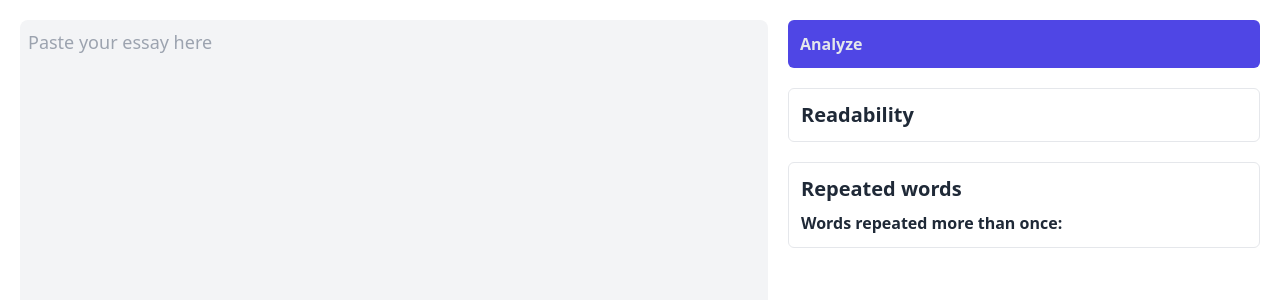
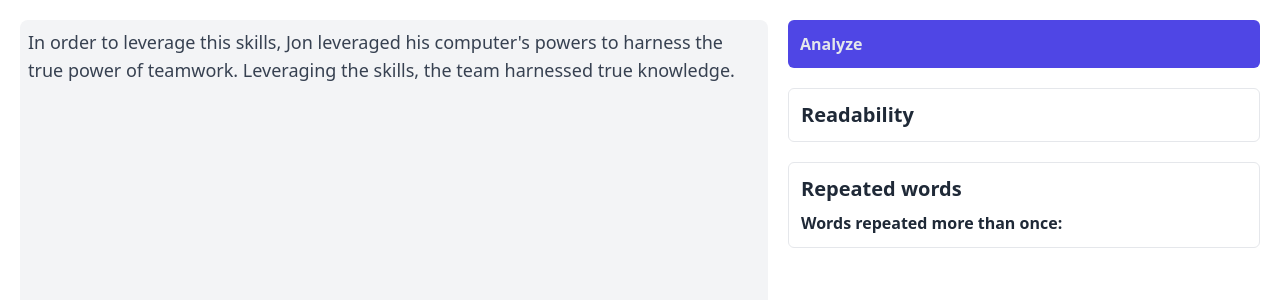
Before and after one commit to ninest/essay-analyzer-ui, a React (Vite) app: page / in a window 1280 px wide. Shown: the top 300 px of the page. Built offline with nearby package versions, Linux system fonts and the light colour scheme.

Commit message:
Display lemmas

```diff
--- a/src/index.page.tsx
+++ b/src/index.page.tsx
@@ -39,7 +39,8 @@ export function IndexPage() {
             name="essay"
             placeholder="Paste your essay here"
             className="w-full h-full text-lg form-field focus:form-field-focus-ring resize-none"
-          ></textarea>
+          >In order to leverage this skills, Jon leveraged his computer's powers to harness the true power of teamwork.
+          Leveraging the skills, the team harnessed true knowledge.</textarea>
         </div>
         <aside className="py-5 pr-5 overflow-y-scroll flex-grow space-y-5">
           <button
```
Also changed, not shown: 1 other file (tests, documents, lock files or other folders).
